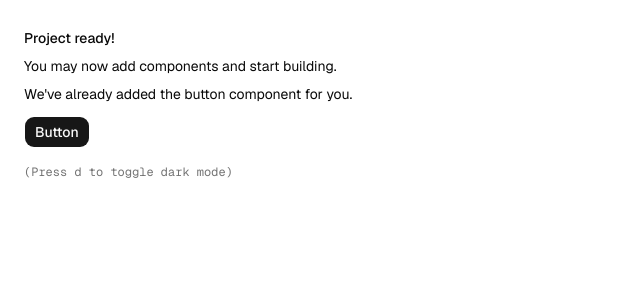
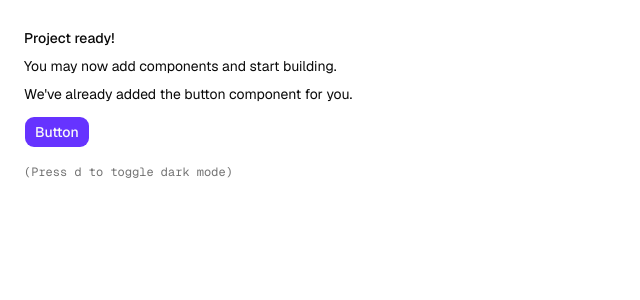
Before and after one commit to Rafiuzzamanrion/ibos-dev, a Next.js app: page / in a window 1280 px wide. Shown: the top 300 px of the page, without its empty margins (0-640 px from the left). Built offline with nearby package versions, Linux system fonts and the light colour scheme.

Commit message:
fix: update primary and sidebar colors in globals.css

```diff
--- a/app/globals.css
+++ b/app/globals.css
@@ -54,7 +54,7 @@
     --card-foreground: oklch(0.145 0 0);
     --popover: oklch(1 0 0);
     --popover-foreground: oklch(0.145 0 0);
-    --primary: oklch(0.205 0 0);
+    --primary: #6633FF;
     --primary-foreground: oklch(0.985 0 0);
     --secondary: oklch(0.97 0 0);
     --secondary-foreground: oklch(0.205 0 0);
@@ -74,7 +74,7 @@
     --radius: 0.625rem;
     --sidebar: oklch(0.985 0 0);
     --sidebar-foreground: oklch(0.145 0 0);
-    --sidebar-primary: oklch(0.205 0 0);
+    --sidebar-primary: #6633FF;
     --sidebar-primary-foreground: oklch(0.985 0 0);
     --sidebar-accent: oklch(0.97 0 0);
     --sidebar-accent-foreground: oklch(0.205 0 0);
@@ -89,8 +89,8 @@
     --card-foreground: oklch(0.985 0 0);
     --popover: oklch(0.205 0 0);
     --popover-foreground: oklch(0.985 0 0);
-    --primary: oklch(0.922 0 0);
-    --primary-foreground: oklch(0.205 0 0);
+    --primary: #6633FF;
+    --primary-foreground: oklch(0.985 0 0);
     --secondary: oklch(0.269 0 0);
     --secondary-foreground: oklch(0.985 0 0);
     --muted: oklch(0.269 0 0);
@@ -108,7 +108,7 @@
     --chart-5: oklch(0.269 0 0);
     --sidebar: oklch(0.205 0 0);
     --sidebar-foreground: oklch(0.985 0 0);
-    --sidebar-primary: oklch(0.488 0.243 264.376);
+    --sidebar-primary: #6633FF;
     --sidebar-primary-foreground: oklch(0.985 0 0);
     --sidebar-accent: oklch(0.269 0 0);
     --sidebar-accent-foreground: oklch(0.985 0 0);
```
